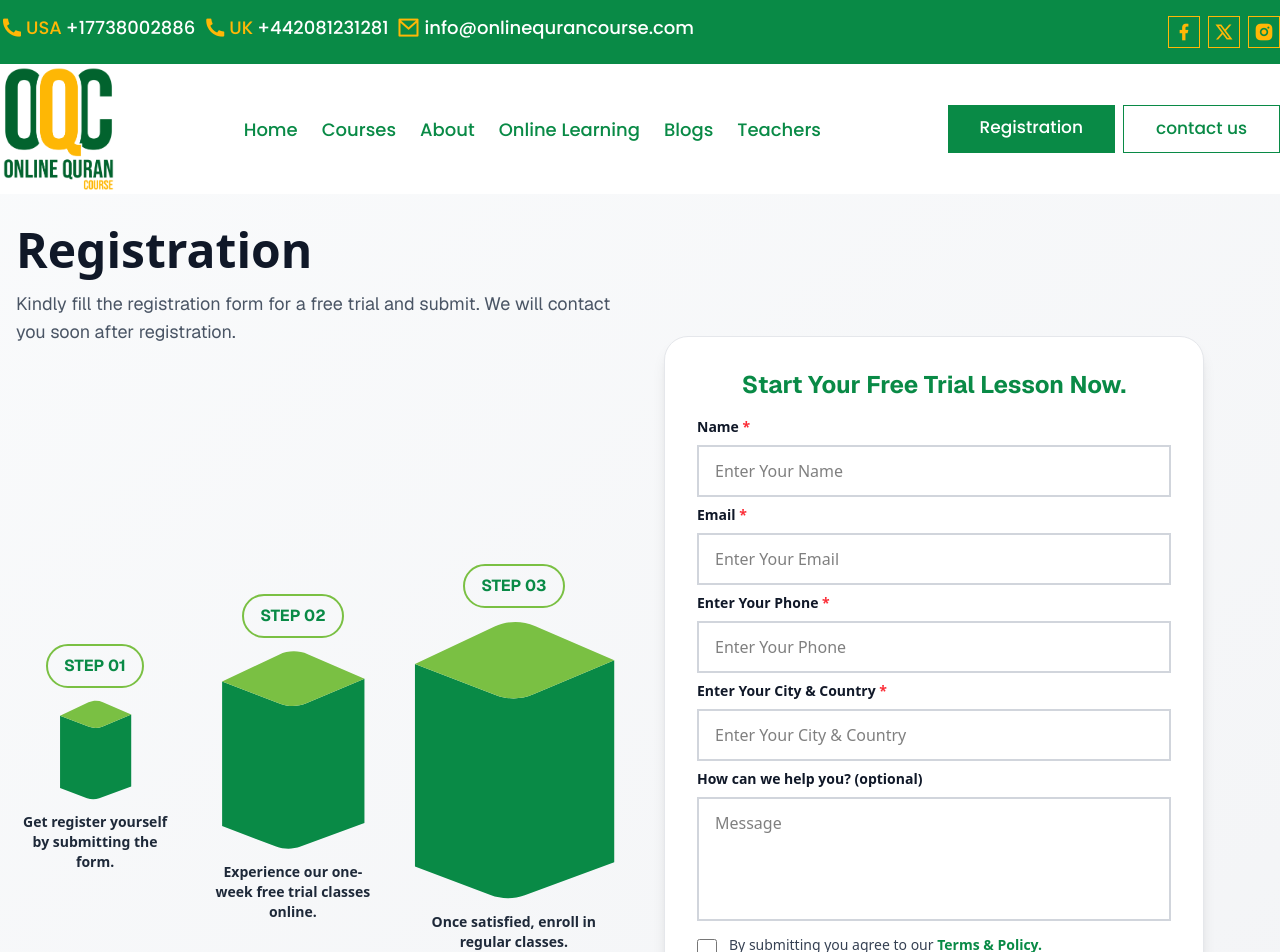
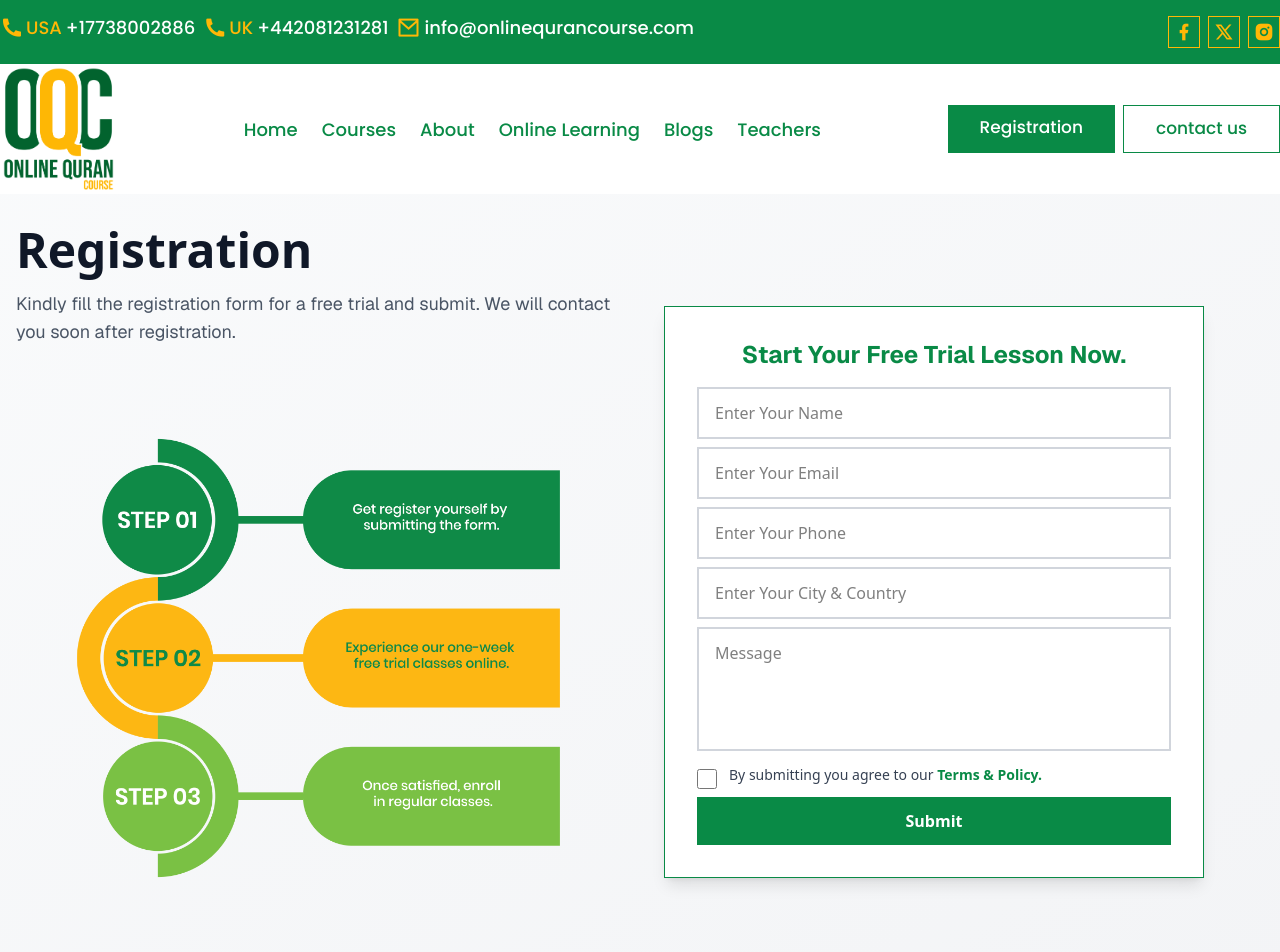
Before and after one commit to MuhammadHanzala31/online_quran_course, a Next.js app: page /registration in a window 1280 px wide. Shown: the top 952 px of the page. Built offline with nearby package versions, Linux system fonts and the light colour scheme.

Commit message:
change images

```diff
--- a/src/app/registration/page.tsx
+++ b/src/app/registration/page.tsx
@@ -1,6 +1,8 @@
 'use client'
 
+import Image from 'next/image'
 import { useState } from 'react'
+import img from '@/../public/registration.png'
 
 export default function page() {
     const [formData, setFormData] = useState({
@@ -40,47 +42,11 @@ export default function page() {
                         </div>
 
                         {/* Steps Visualization */}
-                        <div className="relative h-screen flex items-center justify-between gap-8   ">
-                            {/* STEP 01 */}
-                            <div className="flex flex-col items-center gap-3">
-                                <div className="px-4 py-2 border-2 w-fit rounded-3xl border-[#7AC043] font-sans text-[#098A46] font-bold">
-                                    STEP 01
-                                </div>
-                                <svg xmlns="http://www.w3.org/2000/svg" height={100} xmlnsXlink="http://www.w3.org/1999/xlink" version="1.1" id="Layer_2_step_01" x="0px" y="0px" viewBox="0 0 511.3 700.6" xmlSpace="preserve">
-                                    <path fill="#098A46" d="M7.4,110.2v506.7l189,71.4c27.6,10.4,58,10.5,85.7,0.3L506,606.1V100.7l-203.9,86  c-29.2,12.3-61.9,12.8-91.5,1.5L7.4,110.2L7.4,110.2z"></path>
-                                    <path fill="#7AC043" d="M206.7,16.4L7.4,110.2l203.3,78c29.5,11.3,62.3,10.8,91.5-1.5l203.9-86L307.4,14.9  C275.1,0.9,238.5,1.5,206.7,16.4L206.7,16.4z"></path>
-                                </svg>
-                                <p className="text-sm font-semibold text-gray-800 text-center">Get register yourself by submitting the form.</p>
-                            </div>
-
-                            {/* STEP 02 */}
-                            <div className="flex flex-col items-center gap-3">
-                                <div className="px-4 py-2 w-fit border-2 rounded-3xl border-[#7AC043] font-sans text-[#098A46] font-bold">
-                                    STEP 02
-                                </div>
-                                <svg xmlns="http://www.w3.org/2000/svg" height={200} xmlnsXlink="http://www.w3.org/1999/xlink" version="1.1" id="Layer_2_step_02" x="0px" y="0px" viewBox="0 0 511.3 700.6" xmlSpace="preserve">
-                                    <path fill="#098A46" d="M7.4,110.2v506.7l189,71.4c27.6,10.4,58,10.5,85.7,0.3L506,606.1V100.7l-203.9,86  c-29.2,12.3-61.9,12.8-91.5,1.5L7.4,110.2L7.4,110.2z"></path>
-                                    <path fill="#7AC043" d="M206.7,16.4L7.4,110.2l203.3,78c29.5,11.3,62.3,10.8,91.5-1.5l203.9-86L307.4,14.9  C275.1,0.9,238.5,1.5,206.7,16.4L206.7,16.4z"></path>
-                                </svg>
-                                <p className="text-sm font-semibold text-gray-800 text-center">Experience our one-week free trial classes online.</p>
-                            </div>
-
-                            {/* STEP 03 */}
-                            <div className="flex flex-col justify-center items-center gap-3">
-                                <div className="px-4 py-2 border-2 w-fit  rounded-3xl border-[#7AC043] font-sans text-[#098A46] font-bold">
-                                    STEP 03
-                                </div>
-                                <svg xmlns="http://www.w3.org/2000/svg" height={280} xmlnsXlink="http://www.w3.org/1999/xlink" version="1.1" id="Layer_2_step_03" x="0px" y="0px" viewBox="0 0 511.3 700.6" xmlSpace="preserve">
-                                    <path fill="#098A46" d="M7.4,110.2v506.7l189,71.4c27.6,10.4,58,10.5,85.7,0.3L506,606.1V100.7l-203.9,86  c-29.2,12.3-61.9,12.8-91.5,1.5L7.4,110.2L7.4,110.2z"></path>
-                                    <path fill="#7AC043" d="M206.7,16.4L7.4,110.2l203.3,78c29.5,11.3,62.3,10.8,91.5-1.5l203.9-86L307.4,14.9  C275.1,0.9,238.5,1.5,206.7,16.4L206.7,16.4z"></path>
-                                </svg>
-                                <p className="text-sm font-semibold text-gray-800 text-center">Once satisfied, enroll in regular classes.</p>
-                            </div>
-                        </div>
+                        <Image src={img} alt='regis'/>
                     </div>
 
                     {/* Right Side - Form */}
-                    <div className="bg-white rounded-3xl w-[90%]  shadow-lg p-8 border border-gray-200">
+                    <div className="bg-white rounded-none w-[90%]  shadow-lg p-8 border border-[#098A46]">
                         <h2 className="text-2xl text-center font-sans font-bold text-[#098A46] mb-4">
                             Start Your Free Trial Lesson Now.
                         </h2>
@@ -88,9 +54,7 @@ export default function page() {
                         <form onSubmit={handleSubmit} className="space-y-2">
                             {/* Name */}
                             <div>
-                                <label className="block text-sm font-semibold text-gray-900 mb-2">
-                                    Name <span className="text-red-500">*</span>
-                                </label>
+
                                 <input
                                     type="text"
                                     name="name"
@@ -104,9 +68,7 @@ export default function page() {
 
                             {/* Email */}
                             <div>
-                                <label className="block text-sm font-semibold text-gray-900 mb-2">
-                                    Email <span className="text-red-500">*</span>
-                                </label>
+
                                 <input
                                     type="email"
                                     name="email"
@@ -120,9 +82,7 @@ export default function page() {
 
                             {/* Phone */}
                             <div>
-                                <label className="block text-sm font-semibold text-gray-900 mb-2">
-                                    Enter Your Phone <span className="text-red-500">*</span>
-                                </label>
+
                                 <input
                                     type="tel"
                                     name="phone"
@@ -136,9 +96,7 @@ export default function page() {
 
                             {/* City & Country */}
                             <div>
-                                <label className="block text-sm font-semibold text-gray-900 mb-2">
-                                    Enter Your City & Country <span className="text-red-500">*</span>
-                                </label>
+
                                 <input
                                     type="text"
                                     name="city"
@@ -152,9 +110,7 @@ export default function page() {
 
                             {/* Message */}
                             <div>
-                                <label className="block text-sm font-semibold text-gray-900 mb-2">
-                                    How can we help you? (optional)
-                                </label>
+
                                 <textarea
                                     name="message"
                                     placeholder="Message"
@@ -186,7 +142,7 @@ export default function page() {
                             {/* Submit Button */}
                             <button
                                 type="submit"
-                                className="w-full bg-[#098A46] hover:bg-[#077a3d] text-white font-bold py-3 px-6 rounded-full transition-colors duration-200"
+                                className="w-full bg-[#098A46] hover:bg-[#077a3d] text-white font-bold py-3 px-6 rounded-none transition-colors duration-200"
                             >
                                 Submit
                             </button>
```
Also changed, not shown: src/app/blogs/[slug]/page.tsx (+191 -183 lines), public/registration.png (added).
